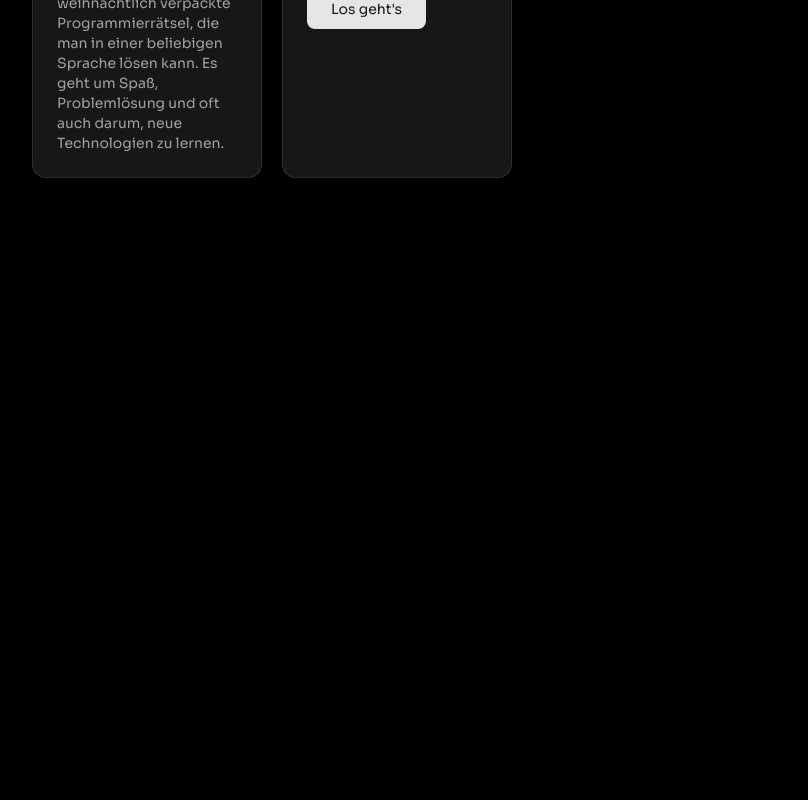
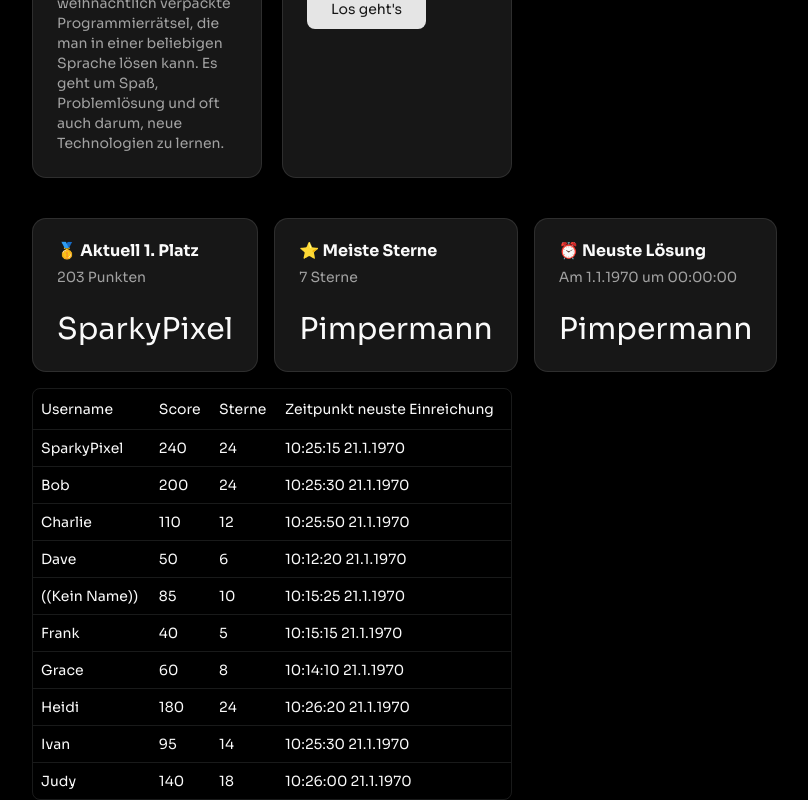
Before and after one commit to neuland-ingolstadt/neuland-aoc-leaderboard, a Next.js app: page / in a window 1280 px wide. Shown: the part 558-1358 px from the top of the page, without its empty margins (368-1176 px from the left). Before the commit the page ends 800 px from the top, so only its background shows below. Built offline with nearby package versions, Linux system fonts and the light colour scheme; a web font is replaced by a local one.

Commit message:
feat: add table to show leaderboard data

```diff
--- /dev/null
+++ b/app/leaderboard-column.tsx
@@ -0,0 +1,33 @@
+"use client"
+
+import { LeaderboardMember } from "@/src/types/leaderboard"
+import { ColumnDef } from "@tanstack/react-table"
+
+
+export const columns: ColumnDef<LeaderboardMember>[] = [
+  {
+    accessorKey: "name",
+    header: "Username",
+    cell: ({row}) => {
+      const name = row.getValue("name") ?? "((Kein Name))";
+      return name;
+    }
+  },
+  {
+    accessorKey: "local_score",
+    header: "Score",
+  },
+  {
+    accessorKey: "stars",
+    header: "Sterne",
+  },
+  {
+    accessorKey: "last_star_ts",
+    header: "Zeitpunkt neuste Einreichung",
+    cell: ({row}) => {
+      const timestamp = parseInt(row.getValue("last_star_ts"));
+      const date = new Date(timestamp);
+      return date.toLocaleTimeString("de-DE")+ " " + date.toLocaleDateString("de-DE") ;
+    }
+  },
+]
--- /dev/null
+++ b/app/leaderboard-data-table.tsx
@@ -0,0 +1,80 @@
+"use client"
+
+import {
+  ColumnDef,
+  flexRender,
+  getCoreRowModel,
+  useReactTable,
+} from "@tanstack/react-table"
+
+import {
+  Table,
+  TableBody,
+  TableCell,
+  TableHead,
+  TableHeader,
+  TableRow,
+} from "@/components/ui/table"
+
+interface DataTableProps<TData, TValue> {
+  columns: ColumnDef<TData, TValue>[]
+  data: TData[]
+}
+
+export function LeaderboardTable<TData, TValue>({
+  columns,
+  data,
+}: DataTableProps<TData, TValue>) {
+  const table = useReactTable({
+    data,
+    columns,
+    getCoreRowModel: getCoreRowModel(),
+  })
+
+  return (
+    <div className="overflow-hidden rounded-md border">
+      <Table>
+        <TableHeader>
+          {table.getHeaderGroups().map((headerGroup) => (
+            <TableRow key={headerGroup.id}>
+              {headerGroup.headers.map((header) => {
+                return (
+                  <TableHead key={header.id}>
+                    {header.isPlaceholder
+                      ? null
+                      : flexRender(
+                          header.column.columnDef.header,
+                          header.getContext()
+                        )}
+                  </TableHead>
+                )
+              })}
+            </TableRow>
+          ))}
+        </TableHeader>
+        <TableBody>
+          {table.getRowModel().rows?.length ? (
+            table.getRowModel().rows.map((row) => (
+              <TableRow
+                key={row.id}
+                data-state={row.getIsSelected() && "selected"}
+              >
+                {row.getVisibleCells().map((cell) => (
+                  <TableCell key={cell.id}>
+                    {flexRender(cell.column.columnDef.cell, cell.getContext())}
+                  </TableCell>
+                ))}
+              </TableRow>
+            ))
+          ) : (
+            <TableRow>
+              <TableCell colSpan={columns.length} className="h-24 text-center">
+                No results.
+              </TableCell>
+            </TableRow>
+          )}
+        </TableBody>
+      </Table>
+    </div>
+  )
+}
--- a/app/page.tsx
+++ b/app/page.tsx
@@ -1,9 +1,85 @@
 import Header from "@/components/layout/header";
+import {
+  Card,
+  CardContent,
+  CardDescription,
+  CardHeader,
+  CardTitle,
+} from "@/components/ui/card";
+import { Leaderboard, LeaderboardMember } from "@/src/types/leaderboard";
+import { LeaderboardTable } from "./leaderboard-data-table";
+import { columns } from "./leaderboard-column";
 
-export default function Home() {
+const highScoreMember: LeaderboardMember = {
+  id: 1,
+  completion_day_level: {},
+  last_star_ts: 211,
+  local_score: 203,
+  name: "SparkyPixel",
+  stars: 7,
+};
+
+const highStarsMember: LeaderboardMember = {
+  id: 1,
+  completion_day_level: {},
+  last_star_ts: 102,
+  local_score: 203,
+  name: "Pimpermann",
+  stars: 7,
+};
+
+const newestCommitMember: LeaderboardMember = highStarsMember;
+
+export default async function Home() {
+  const data = await fetch("http://localhost:3000/api/leaderboard");
+  const parsedData: Leaderboard = await data.json();
+
+  const memberList = Object.values(parsedData.members);
+
   return (
     <>
       <Header></Header>
+      <div className={"grid grid-cols-1 gap-4 px-100"}>
+        <div className={"flex flex-row gap-4"}>
+          <Card className={"grow"}>
+            <CardHeader>
+              <CardTitle>🥇 Aktuell 1. Platz</CardTitle>
+              <CardDescription>
+                {highScoreMember.local_score + " Punkten"}
+              </CardDescription>
+            </CardHeader>
+            <CardContent>
+              <p className={"text-3xl"}>{highScoreMember.name}</p>
+            </CardContent>
+          </Card>
+          <Card className={"grow"}>
+            <CardHeader>
+              <CardTitle>⭐ Meiste Sterne</CardTitle>
+              <CardDescription>
+                {highStarsMember.stars + " Sterne"}
+              </CardDescription>
+            </CardHeader>
+            <CardContent>
+              <p className={"text-3xl"}>{highStarsMember.name}</p>
+            </CardContent>
+          </Card>
+          <Card className={"grow"}>
+            <CardHeader>
+              <CardTitle>⏰ Neuste Lösung</CardTitle>
+              <CardDescription>
+                {"Am " + new Date(newestCommitMember.last_star_ts).toLocaleDateString("de-DE") + " um " + new Date(newestCommitMember.last_star_ts).toLocaleTimeString("de-DE")}
+              </CardDescription>
+            </CardHeader>
+            <CardContent>
+              <p className={"text-3xl"}>{highStarsMember.name}</p>
+            </CardContent>
+          </Card>
+        </div>
+        <LeaderboardTable
+          columns={columns}
+          data={memberList}
+        ></LeaderboardTable>
+      </div>
     </>
   );
 }
--- /dev/null
+++ b/components/ui/table.tsx
@@ -0,0 +1,114 @@
+import * as React from "react"
+
+import { cn } from "@/lib/utils"
+
+function Table({ className, ...props }: React.ComponentProps<"table">) {
+  return (
+    <div
+      data-slot="table-container"
+      className="relative w-full overflow-x-auto"
+    >
+      <table
+        data-slot="table"
+        className={cn("w-full caption-bottom text-sm", className)}
+        {...props}
+      />
+    </div>
+  )
+}
+
+function TableHeader({ className, ...props }: React.ComponentProps<"thead">) {
+  return (
+    <thead
+      data-slot="table-header"
+      className={cn("[&_tr]:border-b", className)}
+      {...props}
+    />
+  )
+}
+
+function TableBody({ className, ...props }: React.ComponentProps<"tbody">) {
+  return (
+    <tbody
+      data-slot="table-body"
+      className={cn("[&_tr:last-child]:border-0", className)}
+      {...props}
+    />
+  )
+}
+
+function TableFooter({ className, ...props }: React.ComponentProps<"tfoot">) {
+  return (
+    <tfoot
+      data-slot="table-footer"
+      className={cn(
+        "bg-muted/50 border-t font-medium [&>tr]:last:border-b-0",
+        className
+      )}
+      {...props}
+    />
+  )
+}
+
+function TableRow({ className, ...props }: React.ComponentProps<"tr">) {
+  return (
+    <tr
+      data-slot="table-row"
+      className={cn(
+        "hover:bg-muted/50 data-[state=selected]:bg-muted border-b transition-colors",
+        className
+      )}
+      {...props}
+    />
+  )
+}
+
+function TableHead({ className, ...props }: React.ComponentProps<"th">) {
+  return (
+    <th
+      data-slot="table-head"
+      className={cn(
+        "text-foreground h-10 px-2 text-left align-middle font-medium whitespace-nowrap [&:has([role=checkbox])]:pr-0 [&>[role=checkbox]]:translate-y-[2px]",
+        className
+      )}
+      {...props}
+    />
+  )
+}
+
+function TableCell({ className, ...props }: React.ComponentProps<"td">) {
+  return (
+    <td
+      data-slot="table-cell"
+      className={cn(
+        "p-2 align-middle whitespace-nowrap [&:has([role=checkbox])]:pr-0 [&>[role=checkbox]]:translate-y-[2px]",
+        className
+      )}
+      {...props}
+    />
+  )
+}
+
+function TableCaption({
+  className,
+  ...props
+}: React.ComponentProps<"caption">) {
+  return (
+    <caption
+      data-slot="table-caption"
+      className={cn("text-muted-foreground mt-4 text-sm", className)}
+      {...props}
+    />
+  )
+}
+
+export {
+  Table,
+  TableHeader,
+  TableBody,
+  TableFooter,
+  TableHead,
+  TableRow,
+  TableCell,
+  TableCaption,
+}
--- a/package.json
+++ b/package.json
@@ -11,6 +11,7 @@
   "dependencies": {
     "@radix-ui/react-dialog": "^1.1.15",
     "@radix-ui/react-slot": "^1.2.4",
+    "@tanstack/react-table": "^8.21.3",
     "class-variance-authority": "^0.7.1",
     "clsx": "^2.1.1",
     "lucide-react": "^0.554.0",
```
Also changed, not shown: 1 other file (tests, documents, lock files or other folders).
